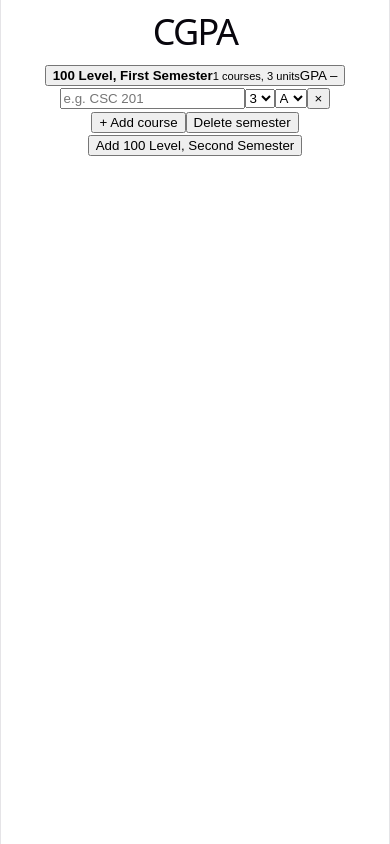
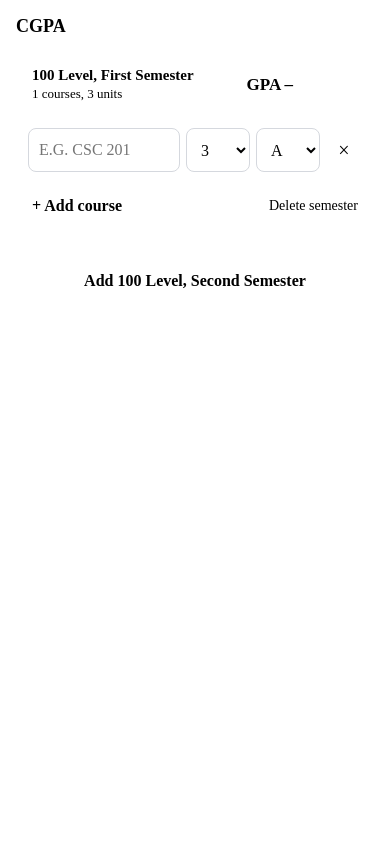
Before and after one commit to nursetiti/cgpa-calculator, a React (Vite) app: page / in a window 390 px wide. Built offline with nearby package versions, Linux system fonts and the light colour scheme.

Commit message:
Style semesters and course rows, responsiveness first

```diff
--- a/src/components/SemesterCard.jsx
+++ b/src/components/SemesterCard.jsx
@@ -36,21 +36,20 @@ function SemesterCard({
               onRemove={() => onRemoveCourse(semester.id, course.id)}
             />
           ))}
-
+        <div className="semester-actions">
             <button
                 type="button"
                 className="add-course"
-            onClick={() => onAddCourse(semester.id)}
-          >
+                onClick={() => onAddCourse(semester.id)}>
                 + Add course
            </button>
           <button
             type="button"
             className="delete-semester"
-            onClick={() => onRemoveSemester(semester.id)}
-          >
+            onClick={() => onRemoveSemester(semester.id)}>
             Delete semester
          </button>
+        </div>
         </div>
       )}
     </article>
--- a/src/index.css
+++ b/src/index.css
@@ -1,111 +1,202 @@
-:root {
-  --text: #6b6375;
-  --text-h: #08060d;
-  --bg: #fff;
-  --border: #e5e4e7;
-  --code-bg: #f4f3ec;
-  --accent: #aa3bff;
-  --accent-bg: rgba(170, 59, 255, 0.1);
-  --accent-border: rgba(170, 59, 255, 0.5);
-  --social-bg: rgba(244, 243, 236, 0.5);
-  --shadow:
-    rgba(0, 0, 0, 0.1) 0 10px 15px -3px, rgba(0, 0, 0, 0.05) 0 4px 6px -2px;
-
-  --sans: system-ui, 'Segoe UI', Roboto, sans-serif;
-  --heading: system-ui, 'Segoe UI', Roboto, sans-serif;
-  --mono: ui-monospace, Consolas, monospace;
-
-  font: 18px/145% var(--sans);
-  letter-spacing: 0.18px;
-  color-scheme: light dark;
-  color: var(--text);
-  background: var(--bg);
-  font-synthesis: none;
-  text-rendering: optimizeLegibility;
-  -webkit-font-smoothing: antialiased;
-  -moz-osx-font-smoothing: grayscale;
-
-  @media (max-width: 1024px) {
-    font-size: 16px;
-  }
-}
-
-@media (prefers-color-scheme: dark) {
-  :root {
-    --text: #9ca3af;
-    --text-h: #f3f4f6;
-    --bg: #16171d;
-    --border: #2e303a;
-    --code-bg: #1f2028;
-    --accent: #c084fc;
-    --accent-bg: rgba(192, 132, 252, 0.15);
-    --accent-border: rgba(192, 132, 252, 0.5);
-    --social-bg: rgba(47, 48, 58, 0.5);
-    --shadow:
-      rgba(0, 0, 0, 0.4) 0 10px 15px -3px, rgba(0, 0, 0, 0.25) 0 4px 6px -2px;
-  }
-
-  #social .button-icon {
-    filter: invert(1) brightness(2);
-  }
-}
-
 body {
   margin: 0;
 }
 
-#root {
-  width: 1126px;
-  max-width: 100%;
-  margin: 0 auto;
-  text-align: center;
-  border-inline: 1px solid var(--border);
-  min-height: 100svh;
-  display: flex;
-  flex-direction: column;
+*,
+*::before,
+*::after {
   box-sizing: border-box;
 }
 
-h1,
-h2 {
-  font-family: var(--heading);
-  font-weight: 500;
-  color: var(--text-h);
+button,
+input,
+select {
+  font: inherit;
+  color: inherit;
 }
 
-h1 {
-  font-size: 56px;
-  letter-spacing: -1.68px;
-  margin: 32px 0;
-  @media (max-width: 1024px) {
-    font-size: 36px;
-    margin: 20px 0;
+:focus-visible {
+  outline: 2px solid var(--accent);
+  outline-offset: 2px;
+}
+
+/* ---------- Layout ---------- */
+.app {
+  max-width: 560px;
+  margin: 0 auto;
+  padding: 16px;
+}
+
+.app h1 {
+  font-size: 18px;
+  font-weight: 700;
+  margin: 0 0 16px;
+}
+
+.semesters {
+  display: flex;
+  flex-direction: column;
+  gap: 10px;
+}
+
+/* ---------- Semester card ---------- */
+.semester-card {
+  background: var(--surface);
+  border: 1px solid var(--border);
+  border-radius: 12px;
+  overflow: hidden;
+}
+
+.semester-card.is-open {
+  border-color: var(--accent);
+}
+
+.semester-header {
+  width: 100%;
+  display: flex;
+  align-items: center;
+  justify-content: space-between;
+  gap: 12px;
+  padding: 14px 16px;
+  min-height: 56px;
+  background: var(--surface);
+  border: 0;
+  text-align: left;
+  cursor: pointer;
+}
+
+.semester-header:hover {
+  background: #F7F7F9;
+}
+
+.semester-header strong {
+  display: block;
+  font-size: 15px;
+  font-weight: 600;
+}
+
+.semester-header small {
+  display: block;
+  margin-top: 2px;
+  font-size: 13px;
+  color: var(--muted);
+}
+
+.semester-gpa {
+  font-size: 17px;
+  font-weight: 700;
+  font-variant-numeric: tabular-nums;
+  white-space: nowrap;
+}
+
+.semester-header::after {
+  content: '';
+  width: 8px;
+  height: 8px;
+  border-right: 2px solid var(--muted);
+  border-bottom: 2px solid var(--muted);
+  transform: rotate(45deg);
+  margin-left: 4px;
+  flex-shrink: 0;
+}
+
+.semester-card.is-open .semester-header::after {
+  transform: rotate(-135deg);
+}
+
+.semester-body {
+  border-top: 1px solid var(--border);
+  padding: 12px;
+  display: flex;
+  flex-direction: column;
+  gap: 8px;
+}
+
+/* ---------- Course row ---------- */
+.course-row {
+  display: flex;
+  align-items: center;
+  gap: 6px;
+}
+
+.course-row input,
+.course-row select {
+  height: 44px;
+  padding: 0 10px;
+  font-size: 16px; /* 16px stops iPhones zooming in when you tap */
+  background: var(--surface);
+  border: 1px solid #D5D8DE;
+  border-radius: 8px;
+}
+
+.course-row input {
+  flex: 1;
+  min-width: 0; /* lets the input shrink on small screens */
+  text-transform: uppercase;
+}
+
+.course-row select {
+  width: 64px;
+  flex-shrink: 0;
+}
+
+.course-row button {
+  width: 36px;
+  height: 44px;
+  flex-shrink: 0;
+  background: none;
+  border: 0;
+  font-size: 20px;
+  color: var(--muted);
+  cursor: pointer;
+}
+
+/* ---------- Semester actions ---------- */
+.semester-actions {
+  display: flex;
+  justify-content: space-between;
+  align-items: center;
+  margin-top: 4px;
+}
+
+.add-course,
+.delete-semester {
+  min-height: 44px;
+  padding: 10px 4px;
+  background: none;
+  border: 0;
+  cursor: pointer;
+}
+
+.add-course {
+  font-weight: 600;
+  color: var(--accent);
+}
+
+.delete-semester {
+  font-size: 14px;
+  color: var(--bad);
+}
+
+/* ---------- Add semester ---------- */
+.add-semester {
+  height: 50px;
+  margin-top: 6px;
+  background: var(--text);
+  color: var(--surface);
+  border: 0;
+  border-radius: 10px;
+  font-weight: 600;
+  cursor: pointer;
+}
+
+/* ---------- Bigger screens ---------- */
+@media (min-width: 768px) {
+  .app {
+    padding: 32px 24px;
+  }
+
+  .course-row select {
+    width: 90px;
   }
 }
-h2 {
-  font-size: 24px;
-  line-height: 118%;
-  letter-spacing: -0.24px;
-  margin: 0 0 8px;
-  @media (max-width: 1024px) {
-    font-size: 20px;
-  }
-}
-p {
-  margin: 0;
-}
-
-code,
-.counter {
-  font-family: var(--mono);
-  display: inline-flex;
-  border-radius: 4px;
-  color: var(--text-h);
-}
-
-code {
-  font-size: 15px;
-  line-height: 135%;
-  padding: 4px 8px;
-  background: var(--code-bg);
-}
```
Lines whose indentation alone changed are shown as unchanged.
